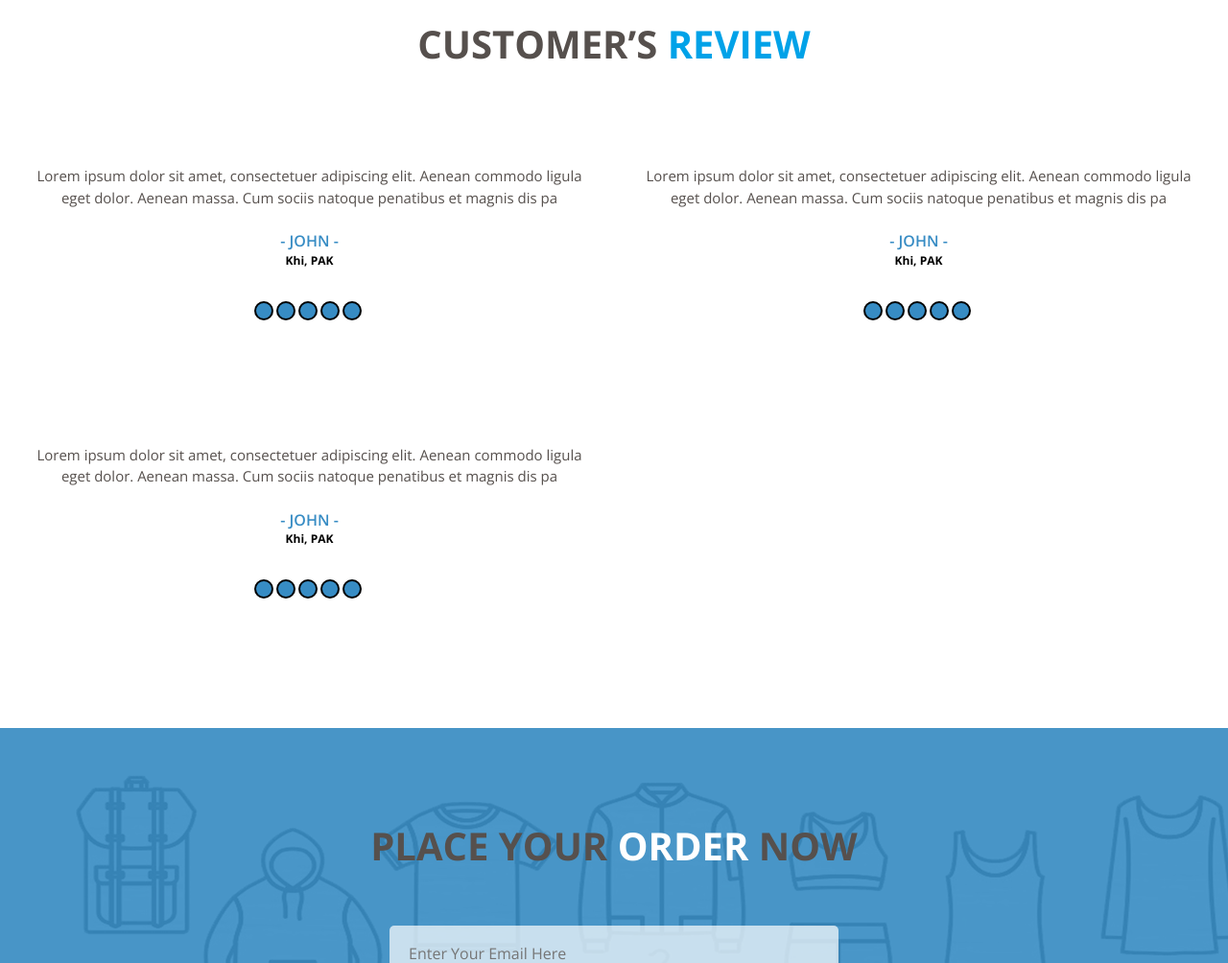
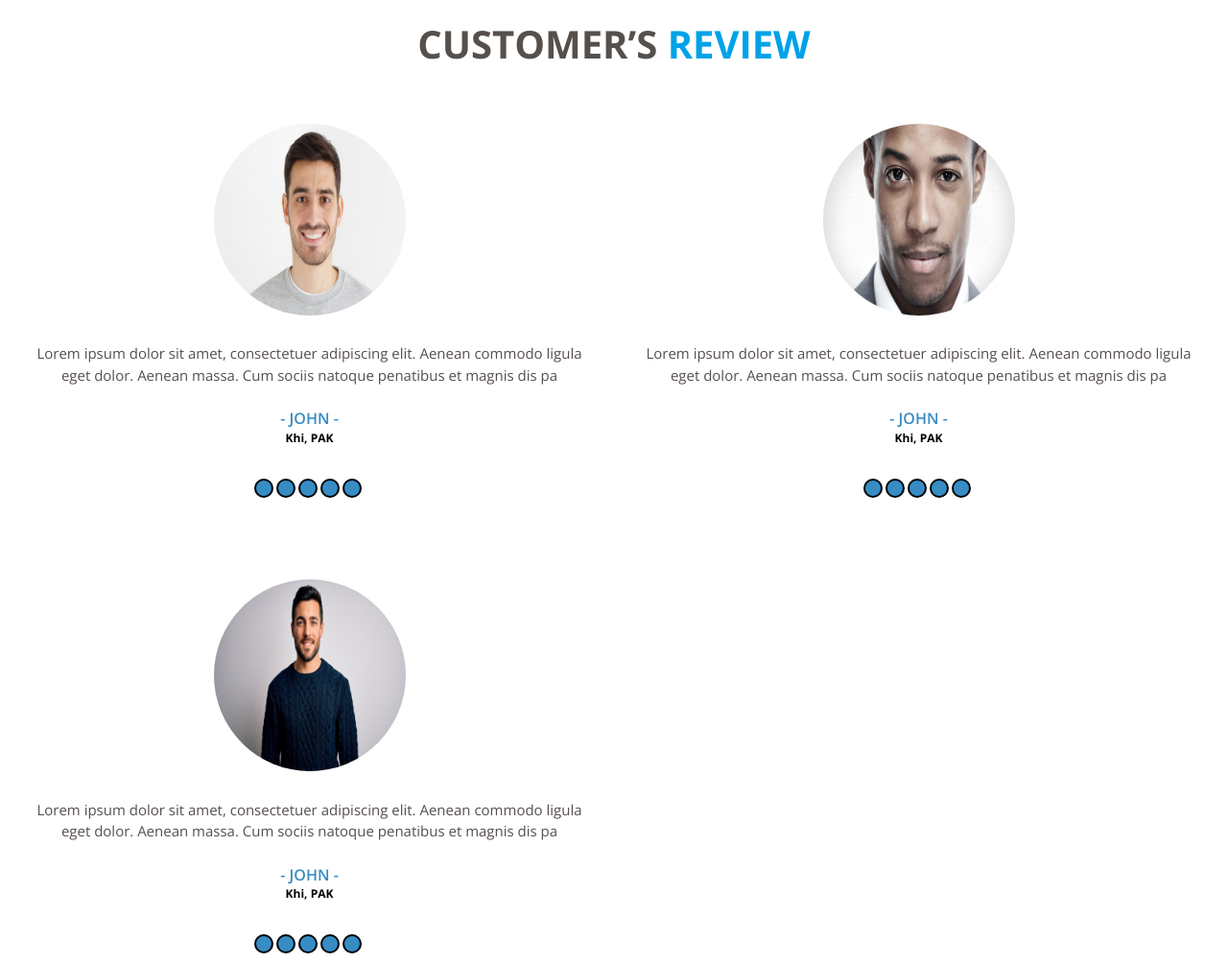
Before and after one commit to Moustafa-tech/Template-8-Ecommerce, a plain HTML site: page index.html in a window 1280 px wide. Shown: the part 3440-4444 px from the top of the page at 96% size. Drawn offline with nearby package versions, Linux system fonts and the light colour scheme; the site is published under a folder, as on GitHub Pages, so addresses that start at the root find nothing.

Commit message:
modified html

```diff
--- a/index.html
+++ b/index.html
@@ -276,7 +276,7 @@
         <div class="content">
             <div class="box">
                 <div class="image">
-                    <img src="/images/avatar1.jpg" alt="">
+                    <img src="images/avatar1.jpg" alt="">
                 </div>
                 <div class="text">
                     <p>
@@ -295,7 +295,7 @@
             </div>
             <div class="box">
                 <div class="image">
-                    <img src="/images/avatar2.jpg" alt="">
+                    <img src="images/avatar2.jpg" alt="">
                 </div>
                 <div class="text">
                     <p>
@@ -314,7 +314,7 @@
             </div>
             <div class="box">
                 <div class="image">
-                    <img src="/images/avatar3.jpg" alt="">
+                    <img src="images/avatar3.jpg" alt="">
                 </div>
                 <div class="text">
                     <p>
```
